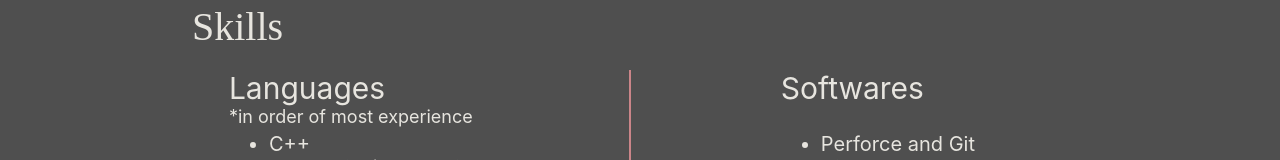
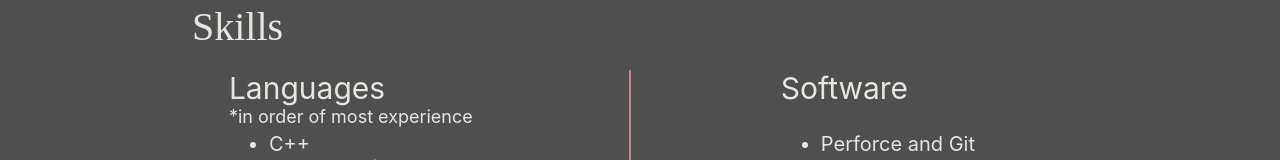
Before and after one commit to susannahcodes/susannah-codes, a React (Create React App) app: page / in a window 1280 px wide. Shown: the part 1975-2135 px from the top of the page. Built offline with nearby package versions, Linux system fonts and the light colour scheme; a web font is replaced by a local one.

Commit message:
Added date to SM2, plus softwares isn't a word silly

```diff
--- a/src/components/mobile/MobileProjects.js
+++ b/src/components/mobile/MobileProjects.js
@@ -61,7 +61,7 @@ function MobileProjects() {
                     overlayPlatform={ProjectStrings.Spiderman2Platform}
                     imgSrc="images/sm2.png"
                     imgSrcAlt={ProjectStrings.Spiderman2AltText}
-                    overlayYear="TBA"
+                    overlayYear={2023}
                     overlayPosition={ProjectStrings.Spiderman2Position}
                     overlayTeam={ProjectStrings.Spiderman2Company}
                 />
--- a/src/components/projects.js
+++ b/src/components/projects.js
@@ -52,7 +52,7 @@ function Projects() {
           overlayPlatform={ProjectStrings.Spiderman2Platform}
           imgSrc="images/sm2.png"
           imgSrcAlt={ProjectStrings.Spiderman2AltText}
-          overlayYear="TBA"
+          overlayYear={2023}
           overlayPosition={ProjectStrings.Spiderman2Position}
           overlayTeam={ProjectStrings.Spiderman2Company}
         />
--- a/src/content/content.js
+++ b/src/content/content.js
@@ -8,7 +8,7 @@ export const SkillStrings = {
     title: "Skills",
     LanguagesTitle: "Languages",
     LanguagesSubTitle: "*in order of most experience",
-    SoftwaresTitle: "Softwares",
+    SoftwaresTitle: "Software",
     CPP: "C++",
     JS: "JavaScript/TypeScript",
     CSharp: "C#",
```
